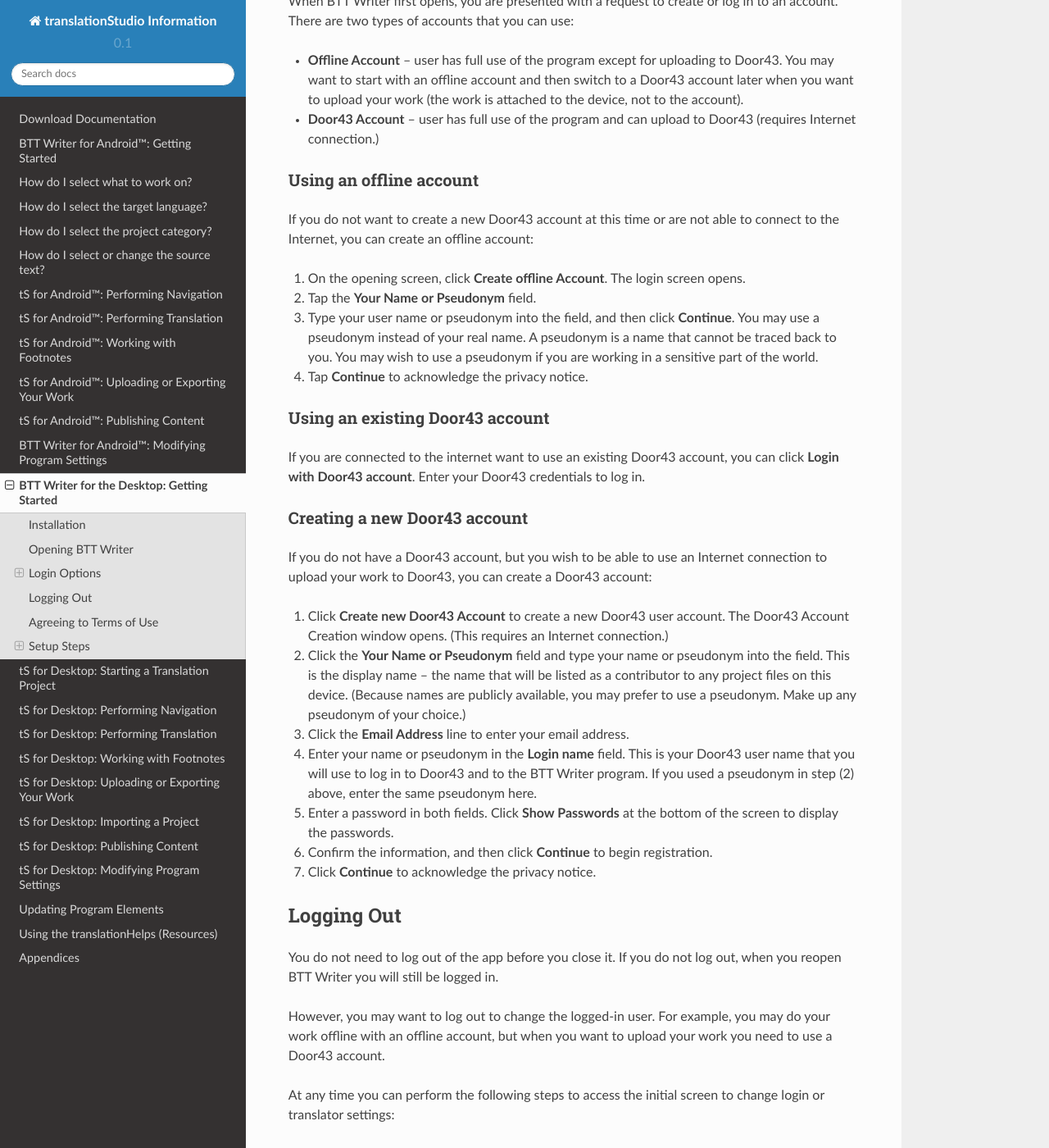
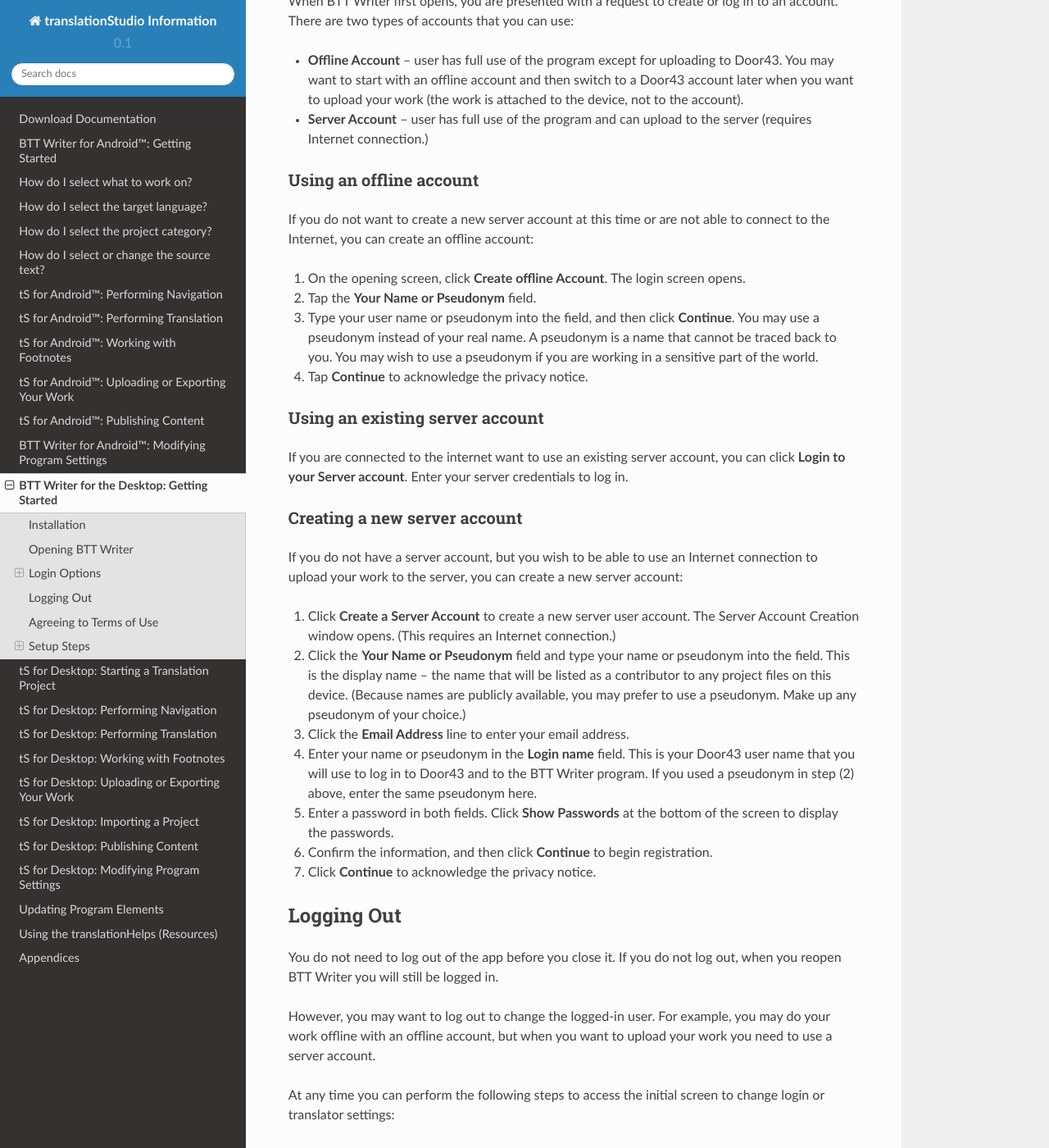
Before and after one commit to mondele/btt-writer-docs, a Sphinx documentation site: the page built from docs/desktop.rst, in a window 1280 px wide and 1400 px high, scrolled down 1702 px. Shown: the whole window at 82% size. Built offline with Sphinx 7.4.7 and the Read the Docs theme 2.0.0, drawn with Linux system fonts in a browser that asks for light colours; pages that are not in the unit, such as notebooks, are missing from menus.

Commit message:
Update desktop.rst

```diff
--- a/docs/desktop.rst
+++ b/docs/desktop.rst
@@ -79,12 +79,12 @@
 
 * **Offline Account** – user has full use of the program except for uploading to Door43. You may want to start with an offline account and then switch to a Door43 account later when you want to upload your work (the work is attached to the device, not to the account).
 
-* **Door43 Account** – user has full use of the program and can upload to Door43 (requires Internet connection.)
+* **Server Account** – user has full use of the program and can upload to the server (requires Internet connection.)
 
 Using an offline account
 ^^^^^^^^^^^^^^^^^^^^^^^^
 
-If you do not want to create a new Door43 account at this time or are not able to connect to the Internet, you can create an offline account:
+If you do not want to create a new server account at this time or are not able to connect to the Internet, you can create an offline account:
 
 1.	On the opening screen, click **Create offline Account**. The login screen opens.
 
@@ -94,17 +94,17 @@
 
 4.	Tap **Continue** to acknowledge the privacy notice.
 
-Using an existing Door43 account
+Using an existing server account
 ^^^^^^^^^^^^^^^^^^^^^^^^^^^^^^^^
 
-If you are connected to the internet want to use an existing Door43 account, you can click **Login with Door43 account**. Enter your Door43 credentials to log in.
+If you are connected to the internet want to use an existing server account, you can click **Login to your Server account**. Enter your server credentials to log in.
 
-Creating a new Door43 account
+Creating a new server account
 ^^^^^^^^^^^^^^^^^^^^^^^^^^^^^^
 
-If you do not have a Door43 account, but you wish to be able to use an Internet connection to upload your work to Door43, you can create a Door43 account:
+If you do not have a server account, but you wish to be able to use an Internet connection to upload your work to the server, you can create a new server account:
 
-1.	Click **Create new Door43 Account** to create a new Door43 user account. The Door43 Account Creation window opens. (This requires an Internet connection.)
+1.	Click **Create a Server Account** to create a new server user account. The Server Account Creation window opens. (This requires an Internet connection.)
 
 2.	Click the **Your Name or Pseudonym** field and type your name or pseudonym into the field. This is the display name -- the name that will be listed as a contributor to any project files on this device. (Because names are publicly available, you may prefer to use a pseudonym. Make up any pseudonym of your choice.)
 
@@ -123,7 +123,7 @@
 
 You do not need to log out of the app before you close it. If you do not log out, when you reopen BTT Writer you will still be logged in.
 
-However, you may want to log out to change the logged-in user. For example, you may do your work offline with an offline account, but when you want to upload your work you need to use a Door43 account.
+However, you may want to log out to change the logged-in user. For example, you may do your work offline with an offline account, but when you want to upload your work you need to use a server account.
 
 At any time you can perform the following steps to access the initial screen to change login or translator settings:
 
```
